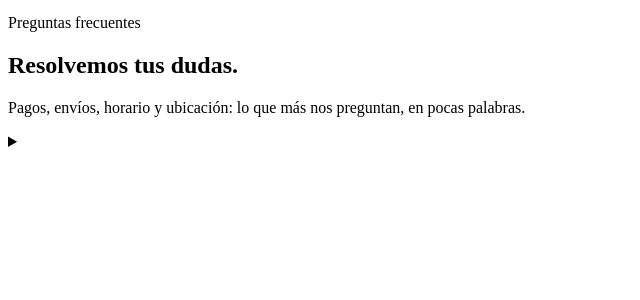
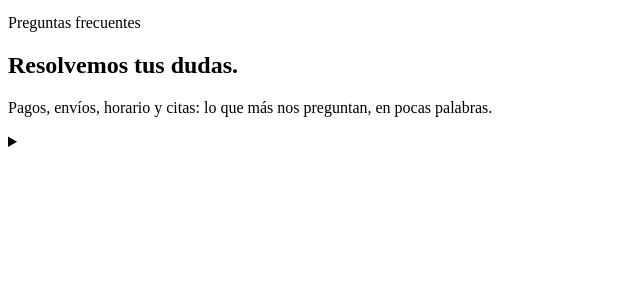
Before and after one commit to Carlos2002234/taller, a PHP site: template app/vistas/componentes/preguntas-frecuentes.php in a window 1280 px wide. Shown: the part 572-872 px from the top of the page, without its empty margins (0-640 px from the left). Run offline with PHP 8.4, Linux system fonts and the light colour scheme; the template is opened without the code that fills it, so the values that code supplies are empty; some libraries are stand-ins or nearby versions.

Commit message:
Preguntas frecuentes: subtítulo y meta descripción hablan de citas en vez de ubicación
Co-Authored-By: Claude Opus 5.5 <noreply@anthropic.com>

```diff
--- a/app/paginas/preguntas-frecuentes.php
+++ b/app/paginas/preguntas-frecuentes.php
@@ -9,7 +9,7 @@ require_once RAIZ . '/app/modelos/preguntas.php';
 
 $meta['titulo'] = 'Preguntas frecuentes';
 $meta['descripcion'] = 'Preguntas frecuentes de ' . ajuste('negocio_nombre', 'Rivera Grupo Automotriz')
-    . ': formas de pago, envíos en la GAM, tiempo de entrega, horario y ubicación del taller.';
+    . ': formas de pago, envíos en la GAM, tiempo de entrega, horario y citas en el taller.';
 $meta['datos'][] = preguntas_frecuentes_schema();
 ?>
 <?php componente('preguntas-frecuentes'); ?>
--- a/app/vistas/componentes/preguntas-frecuentes.php
+++ b/app/vistas/componentes/preguntas-frecuentes.php
@@ -31,7 +31,7 @@ if (!$preguntas) {
                     <span class="linea"><span>Resolvemos</span></span>
                     <span class="linea"><span class="text-rivera-rojo">tus dudas.</span></span>
                 </h1>
-                <p class="portada-entrar portada-entrar-3 mt-6 max-w-sm text-lg leading-relaxed text-neutral-300">Pagos, envíos, horario y ubicación: lo que más nos preguntan, en pocas palabras.</p>
+                <p class="portada-entrar portada-entrar-3 mt-6 max-w-sm text-lg leading-relaxed text-neutral-300">Pagos, envíos, horario y citas: lo que más nos preguntan, en pocas palabras.</p>
             </div>
         </div>
 
```
